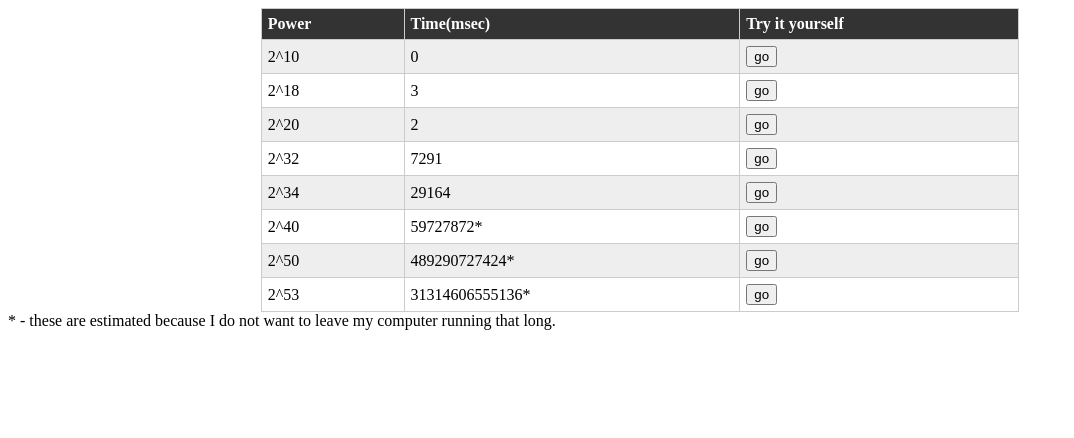
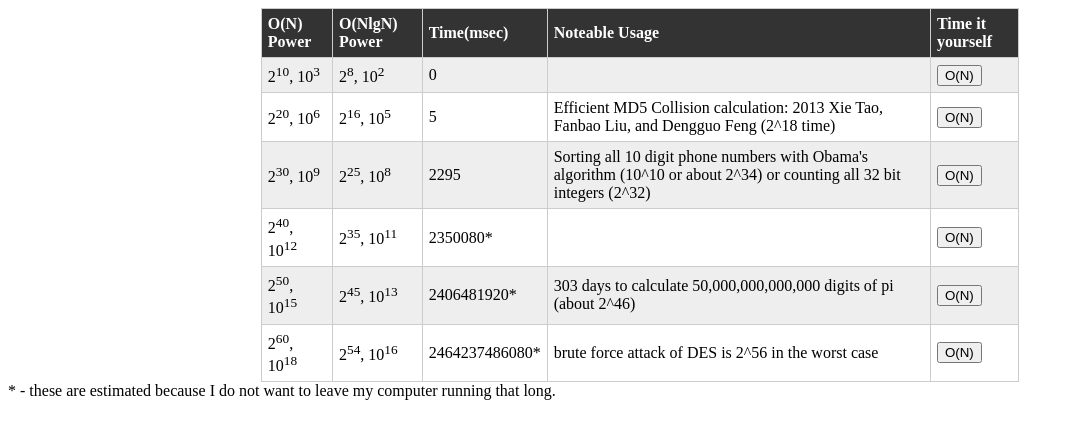
Before and after one commit to josephmate/PowersOf2, a plain HTML site: page index.html in a window 1280 px wide. Shown: the whole page, without its empty margins (0-1074 px from the left). Drawn offline with Linux system fonts and the light colour scheme.

Commit message:
added NlgN and notable usages
1. takes too long to calculate by hand
2. many readers don't like to enable javascript
As a result, next version, I will try to generate the table.

```diff
--- a/index.html
+++ b/index.html
@@ -43,50 +43,126 @@
 <body>
     <table id="powerTable">
       <thead>
-        <th>Power</th>
+        <!--
+        <th>O(lgN) Power</th>
+        <th>O(sqrt(N)) Power</th>
+        -->
+        <th>O(N) Power</th>
+        <th>O(NlgN) Power</th>
+        <!--
+        <th>O(N^2) Power</th>
+        <th>O(N^3) Power</th>
+        <th>O(2^N) Power</th>
+        <th>O(N!) Power</th>
+        <th>O(N^N) Power</th>
+        -->
         <th>Time(msec)</th>
-        <th>Try it yourself</th>
+        <th>Noteable Usage</th>
+        <th>Time it yourself</th>
       </thead>
     </table>
     <div>* - these are estimated because I do not want to leave my computer running that long.</div>
     <script>
       var data = [
         {
-          "exponent": 10,
+          "linearBase2Exponent": 10,
+          // log(2^10) = 3.01
+          "linearBase10Exponent": 3,
+          // lg ( 2^7* lg (2 ^ 7)) = 9.80
+          // lg ( 2^8* lg (2 ^ 8)) = 11
+          "logLinearBase2Exponent": 8,
+          // lg ( 10^2* lg (10 ^ 2)) = 9.37
+          // lg ( 10^3* lg (10 ^ 3)) = 13.2
+          "logLinearBase10Exponent": 2,
+          // ran this in my browser
           "timeMsec": 0
         },
         {
-          "exponent": 18,
-          "timeMsec": 3,
-          "description": "Efficient MD5 Collision calculation: 2013 Xie Tao, Fanbao Liu, and Dengguo Feng "
+          "linearBase2Exponent": 20,
+          // lg(2^20) = 6.02
+          "linearBase10Exponent": 6,
+          // lg ( 2^16* lg (2 ^ 16)) = 20
+          // lg ( 2^20 lg (2 ^ 20)) = 24
+          "logLinearBase2Exponent": 16,
+          // lg ( 10^5* lg (10 ^ 5)) = 20.67
+          // lg ( 10^6* lg (10 ^ 6)) = 24
+          "logLinearBase10Exponent": 5,
+          // ran this in my browser
+          "timeMsec": 5,
+          "description": "Efficient MD5 Collision calculation: 2013 Xie Tao, Fanbao Liu, and Dengguo Feng (2^18 time)"
         },
         {
-          "exponent": 20,
-          "timeMsec": 2
+          "linearBase2Exponent": 30,
+          // lg(2^30) = 9.03
+          "linearBase10Exponent": 9,
+          // lg ( 2^25* lg (2 ^ 25)) = 29.6
+          // lg ( 2^26* lg (2 ^ 26)) = 30.7
+          // lg ( 2^30 lg (2 ^ 30)) = 34.9
+          "logLinearBase2Exponent": 25,
+          // lg ( 10^7* lg (10 ^ 7)) = 27.7
+          // lg ( 10^8* lg (10 ^ 8)) = 31.3
+          // lg ( 10^9* lg (10 ^ 9)) = 34.8
+          "logLinearBase10Exponent": 8,
+          // ran this in my browser
+          "timeMsec": 2295,
+          "description": "Sorting all 10 digit phone numbers with Obama's algorithm (10^10 or about 2^34) or counting all 32 bit integers (2^32)"
         },
         {
-          "exponent": 32,
-          "timeMsec": 7291
+          "linearBase2Exponent": 40,
+          // lg(2^40) = 12.04
+          "linearBase10Exponent": 12,
+          // lg ( 2^34* lg (2 ^ 34)) = 39.09
+          // lg ( 2^35* lg (2 ^ 35)) = 40.1
+          // lg ( 2^40 lg (2 ^ 40)) = 45.3
+          "logLinearBase2Exponent": 35,
+          // lg ( 10^10 lg (10 ^ 10)) = 38.2
+          // lg ( 10^11* lg (10 ^ 11)) = 41.7
+          // lg ( 10^12* lg (10 ^ 12)) = 45.2
+          "logLinearBase10Exponent": 11,
+          // 2295 * 1024^1
+          "timeMsec": "2350080*"
         },
         {
-          "exponent": 34,
-          "timeMsec": 29164,
-          "description": "Sorting all 10 digit phone numbers with Obama's algorithm"
+          "linearBase2Exponent": 50,
+          // lg(2^50) = 15.05
+          "linearBase10Exponent": 15,
+          // lg ( 2^34* lg (2 ^ 34)) = 49.459
+          // lg ( 2^45* lg (2 ^ 45)) = 50.492
+          // lg ( 2^50 lg (2 ^ 50)) = 55.6
+          "logLinearBase2Exponent": 45,
+          // lg ( 10^13 lg (10 ^ 13)) = 48.6
+          // lg ( 10^14* lg (10 ^ 14)) = 52.0
+          // lg ( 10^15* lg (10 ^ 15)) = 55.5
+          "logLinearBase10Exponent": 13,
+          // 2295 * 1024^2
+          "timeMsec": "2406481920*",
+          "description": "303 days to calculate 50,000,000,000,000 digits of pi (about 2^46)"
         },
         {
-          "exponent": 40,
-          "timeMsec": "59727872*"
-        },
-        {
-          "exponent": 50,
-          "timeMsec": "489290727424*"
-        },
-        {
-          "exponent": 53,
-          "timeMsec": "31314606555136*",
-          "description": "When javascript integers start truncating https://rachelbythebay.com/w/2021/02/03/bits/"
+          "linearBase2Exponent": 60,
+          // lg(2^60) = 18.06
+          "linearBase10Exponent": 18,
+          // lg ( 2^54* lg (2 ^ 54)) = 59.75
+          // lg ( 2^55* lg (2 ^ 55)) = 60.78
+          // lg ( 2^60 lg (2 ^ 60)) = 65.9
+          "logLinearBase2Exponent": 54,
+          // lg ( 10^16 lg (10 ^ 16)) = 58.88
+          // lg ( 10^17* lg (10 ^ 17)) = 62.29
+          // lg ( 10^18* lg (10 ^ 18)) = 65.7
+          "logLinearBase10Exponent": 16,
+          // 2295 * 1024^3
+          "timeMsec": "2464237486080*",
+          "description": "brute force attack of DES is 2^56 in the worst case"
         }
       ];
+
+      function addTextCell(tableRow, text) {
+        var cell = document.createElement("td");
+        tableRow.append(cell);
+        var div = document.createElement("div");
+        cell.append(div);
+        div.innerHTML = text;
+      }
 
       function pow(exponent) {
         var result = 1;
@@ -119,30 +195,30 @@
 
       var table = document.getElementById("powerTable");
       for(var i = 0; i < data.length; i++) {
-        var exponent = data[i].exponent;
+        var linearBase2Exponent = data[i].linearBase2Exponent;
+        var linearBase10Exponent = data[i].linearBase10Exponent;
+        var logLinearBase2Exponent = data[i].logLinearBase2Exponent;
+        var logLinearBase10Exponent = data[i].logLinearBase10Exponent;
+        var description = data[i].description;
         var timeMsec = data[i].timeMsec;
         var tableRow = document.createElement("tr");
         table.append(tableRow);
-
-        var exponentCell = document.createElement("td");
-        tableRow.append(exponentCell);
-        var exponentDiv = document.createElement("div");
-        exponentCell.append(exponentDiv);
-        exponentDiv.innerHTML = "2^" + exponent;
-
-        var timeCell = document.createElement("td");
-        tableRow.append(timeCell);
-        var timeDiv = document.createElement("div");
-        timeCell.append(timeDiv);
-        timeDiv.innerHTML = timeMsec;
+        addTextCell(tableRow, "2<sup>" + linearBase2Exponent + "</sup>, " + "10<sup>" + linearBase10Exponent + "</sup>");
+        addTextCell(tableRow, "2<sup>" + logLinearBase2Exponent + "</sup>, " + "10<sup>" + logLinearBase10Exponent + "</sup>");
+        addTextCell(tableRow, timeMsec);
+        if(description) {
+          addTextCell(tableRow, description);
+        } else {
+          addTextCell(tableRow, "");
+        }
 
         var tryItCell = document.createElement("td");
         tableRow.append(tryItCell);
         var tryItButton = document.createElement("input");
         tryItCell.append(tryItButton);
-        tryItButton.onclick = setupSimulation(exponent, tryItCell);
+        tryItButton.onclick = setupSimulation(linearBase2Exponent, tryItCell);
         tryItButton.type="button";
-        tryItButton.value = "go";
+        tryItButton.value = "O(N)";
       }
 
 
```
